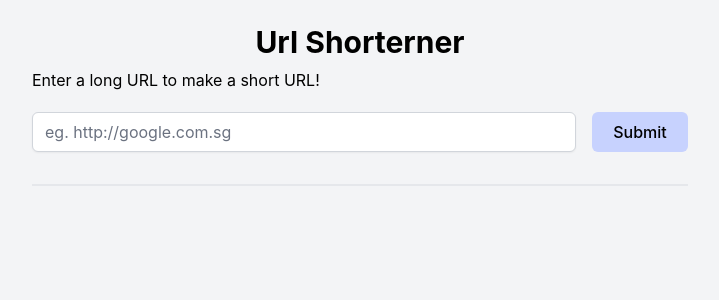
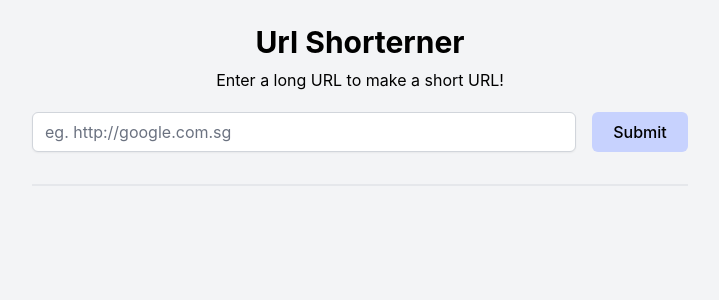
Before and after one commit to syafiqahmr/govtech-assignment-2021, a React (Create React App) app in the folder frontend/my-app/: page / in a window 1280 px wide. Shown: the top 300 px of the page, without its empty margins (280-999 px from the left). Built offline with nearby package versions, Linux system fonts and the light colour scheme.

Commit message:
Clean up code

```diff
--- a/frontend/my-app/src/Components/Home.js
+++ b/frontend/my-app/src/Components/Home.js
@@ -30,6 +30,7 @@ class Home extends Component {
       (data) => {
         this.setState({
           hideResultSuccess: false,
+          longUrlForm: "",
           longUrl: data.long_url,
           shortUrl: window.location.hostname + ":" + window.location.port + "/" + data.short_url
         });
@@ -48,7 +49,7 @@ class Home extends Component {
           <div className="flex flex-wrap content-center max-w-2xl justify-center mx-auto px-2">
             <div className="w-full my-4 block">
               <h1 className="text-3xl font-bold text-center my-2">Url Shorterner</h1>
-              <h3>Enter a long URL to make a short URL!</h3>
+              <h3 className="text-center">Enter a long URL to make a short URL!</h3>
             </div>
             <div className="grid grid-cols-1 sm:grid-cols-6 w-full gap-y-4 sm:gap-x-4 border-b-2 border-gray-200 pb-8">
               <input
--- a/frontend/my-app/src/Components/Link.js
+++ b/frontend/my-app/src/Components/Link.js
@@ -11,7 +11,6 @@ class Link extends Component {
   }
 
   componentDidMount() {
-    console.log(this.props.match.params);
     this.setState({
       shortUrl: this.props.match.params.shortUrl
     }, () => this.getData())
```
